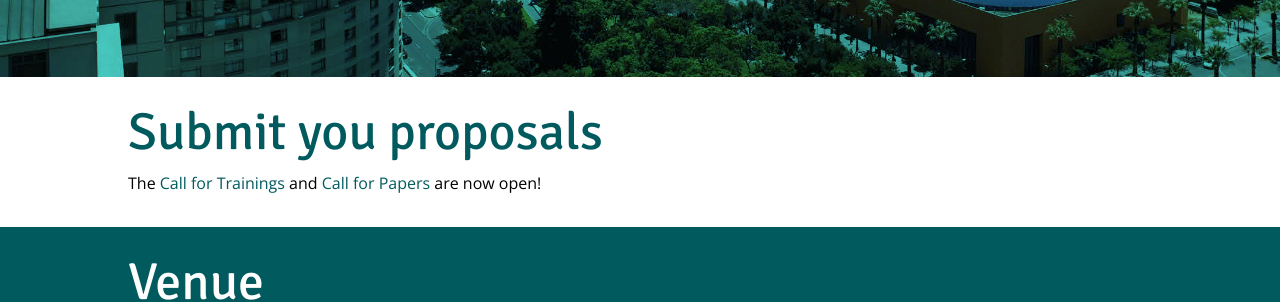
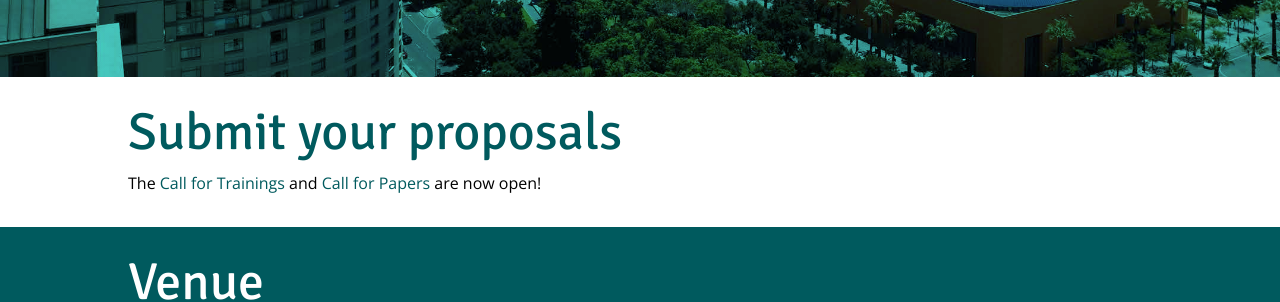
Before and after one commit to OWASP/AppSecUSA2018, a Jekyll site: the page built from index.html, in a window 1280 px wide. Shown: the part 623-925 px from the top of the page. Built offline with Jekyll 4.4.1, drawn with Linux system fonts in a browser that asks for light colours.

Commit message:
Typo + slightly larger font in menu

```diff
--- a/assets/_sass/_header.scss
+++ b/assets/_sass/_header.scss
@@ -89,7 +89,7 @@
 				}
 
 				> ul {
-				  font-size: 0.7em;
+				  font-size: 0.8em;
 					display: none;
 					position: absolute;
 					left: -100%;
--- a/index.html
+++ b/index.html
@@ -13,7 +13,7 @@
 
 </section>
 <section class="">
-	<h1>Submit you proposals</h1>
+	<h1>Submit your proposals</h1>
 
 	<p>The <a href="https://owasp.submittable.com/submit/108070/2018-appsec-usa-san-jose-cft">Call for Trainings</a> and <a href="https://owasp.submittable.com/submit/108093/2018-appsec-usa-san-jose-call-for-presentations">Call for Papers</a> are now open!<p>
 </section>
```
